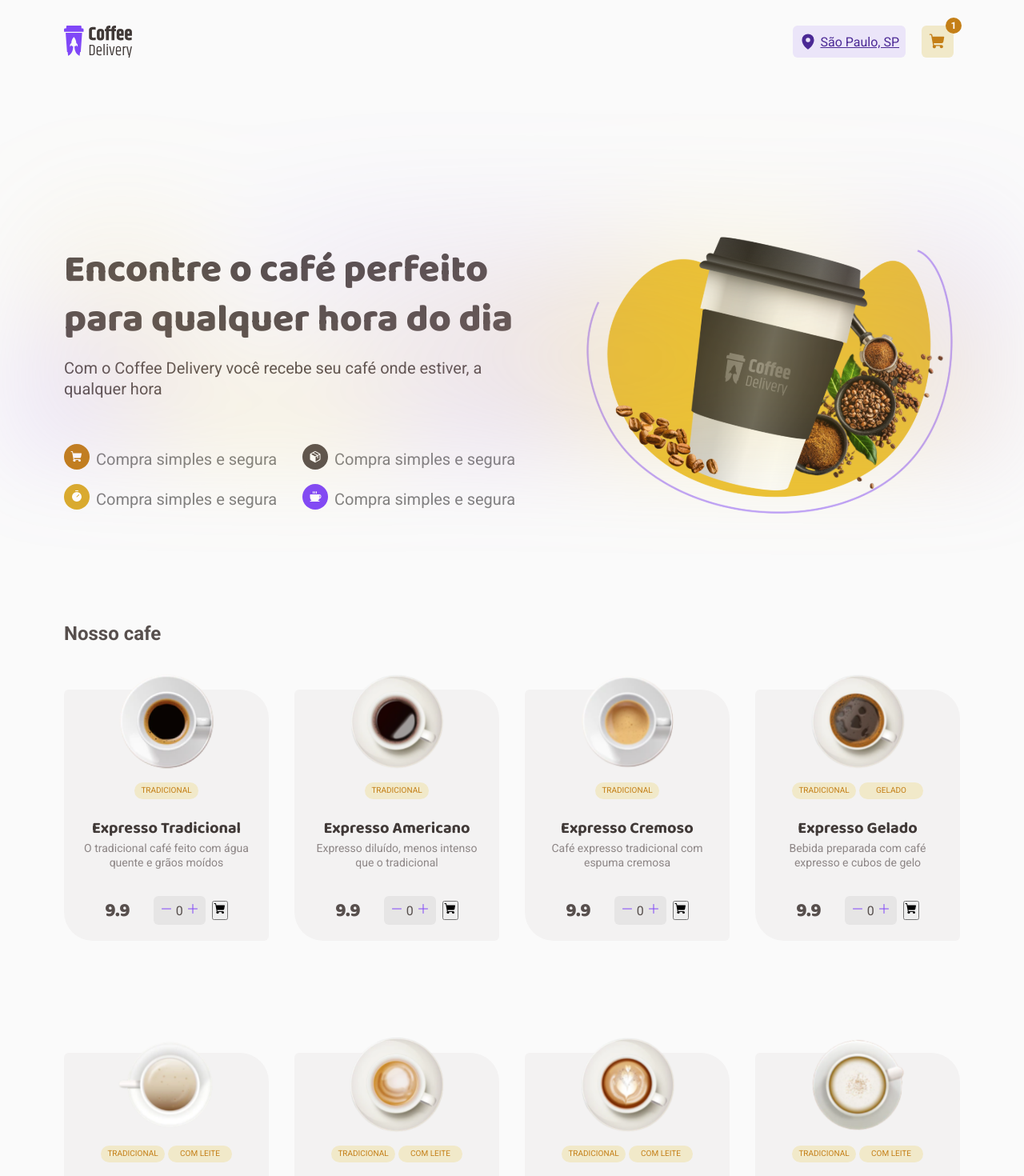
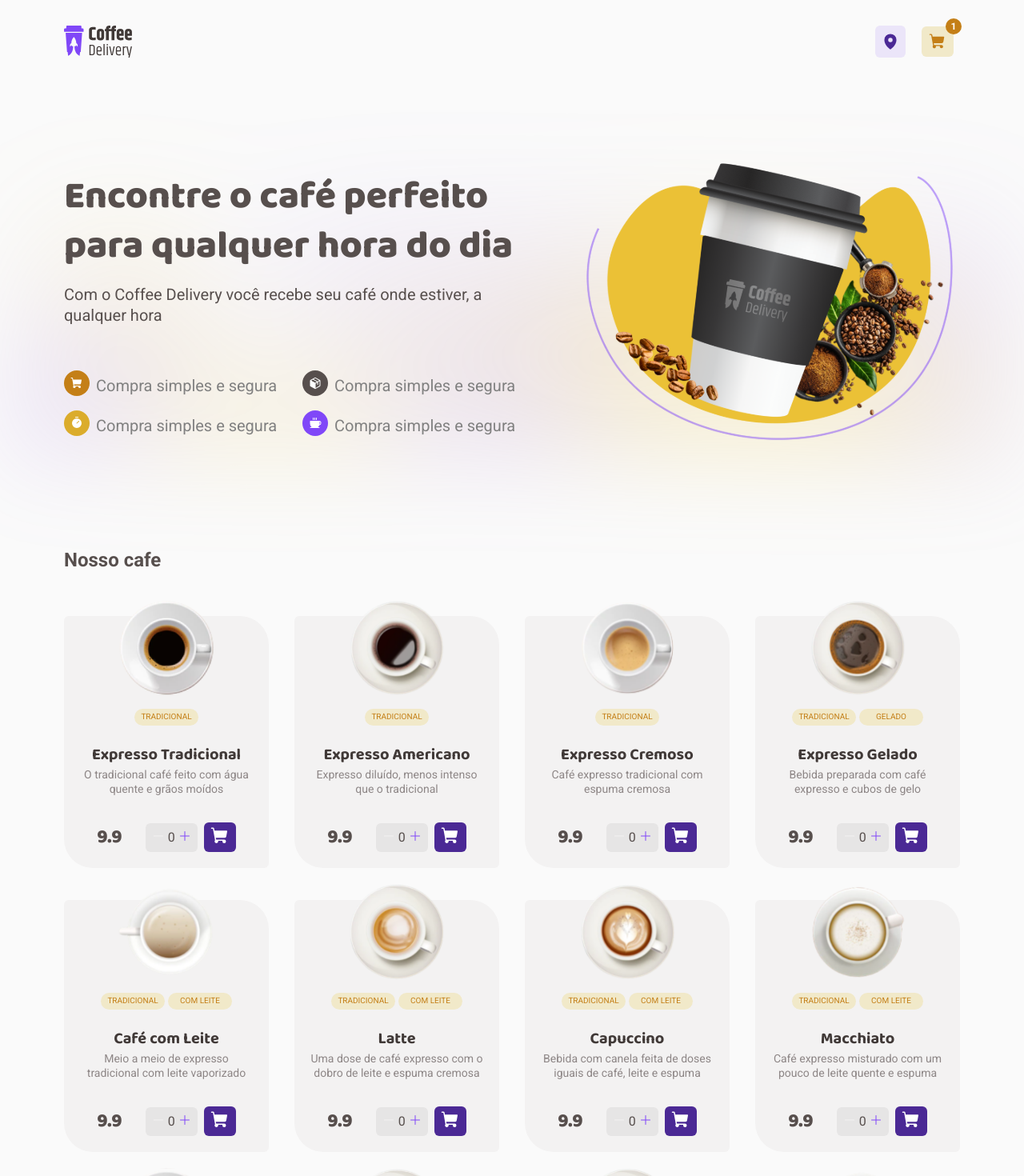
Before and after one commit to rocketseat-study-projects/coffee-delivery, a React (Vite) app: page / in a window 1280 px wide. Shown: the top 1470 px of the page at 80% size. Built offline with nearby package versions, Linux system fonts and the light colour scheme; no server answers; data requests are answered from the project's data file.

Commit message:
adjust cards

```diff
--- a/server.json
+++ b/server.json
@@ -92,7 +92,7 @@
       "image": "chocolate-quente.svg",
       "category": "Tradicional",
       "secondeCategory": "Com Leite",
-      "title": "Expresso Tradicional",
+      "title": "Chocolate Quente",
       "description": "Bebida feita com chocolate dissolvido no leite quente e café",
       "value": 10.9,
       "quantity": 0
--- a/src/components/Header/index.tsx
+++ b/src/components/Header/index.tsx
@@ -3,18 +3,32 @@ import { Cart, HeaderContainer, Location } from "./styles";
 
 import LogoCoffee from "../../assets/logo-coffee.svg";
 import { NavLink } from "react-router-dom";
+import { useEffect, useState } from "react";
 
 export function Header() {
+  const [city, setCity] = useState("");
+  async function geoLocation(lat: number, lon: number) {
+    const response = await fetch(
+      `https://nominatim.openstreetmap.org/reverse?lat=${lat}&lon=${lon}&format=json`
+    );
+    const data = await response.json();
+    setCity(data.address.city);
+  }
+  useEffect(() => {
+    navigator.geolocation.getCurrentPosition((position) => {
+      geoLocation(position.coords.latitude, position.coords.longitude);
+    });
+  }, []);
   return (
     <HeaderContainer>
       <img src={LogoCoffee} alt="" />
       <nav>
         <Location href="">
           <MapPin size={22} weight="fill" />
-          São Paulo, SP
+          {city}
         </Location>
-        <NavLink to="">
-          <Cart href="">
+        <NavLink to="/checkoutorder">
+          <Cart>
             <span>1</span>
             <ShoppingCart size={22} weight="fill" />
           </Cart>
--- a/src/components/Header/styles.ts
+++ b/src/components/Header/styles.ts
@@ -30,7 +30,16 @@ export const Location = styled.a`
   border-radius: 6px;
 `;
 
-export const Cart = styled.a`
+export const Cart = styled.div`
+  display: flex;
+  flex-direction: row;
+  justify-content: center;
+  align-items: center;
+  padding: 8px;
+  gap: 4px;
+
+  width: 38px;
+  height: 38px;
   background: ${(props) => props.theme["yellow-light"]};
   color: ${(props) => props.theme["yellow-dark"]};
   border-radius: 6px;
@@ -38,6 +47,10 @@ export const Cart = styled.a`
   width: 2.5rem;
 
   position: relative;
+
+  &:hover {
+    transform: scale(1.02);
+  }
 
   span {
     position: absolute;
--- a/src/pages/Home/components/CoffeeCard/index.tsx
+++ b/src/pages/Home/components/CoffeeCard/index.tsx
@@ -1,7 +1,8 @@
-import { Actions, AddCartWrapper, Buy, CoffeeCardContainer, Tags } from "./styles";
+import { Actions, AddCartWrapper, ButtonCart, Buy, CoffeeCardContainer, Tags } from "./styles";
 import { ShoppingCart } from "phosphor-react";
 import { useEffect, useState } from "react";
 import { QuantityInput } from "../../../../components/QuantityInput";
+import { formatMoney } from "../../../../utils/formatMoney";
 
 export interface Coffee {
   id: string;
@@ -16,7 +17,7 @@ export interface Coffee {
 }
 
 interface CoffeeProps {
-  coffee: Coffee[];
+  coffee: Coffee;
 }
 
 export function CoffeeCard({ coffee }: CoffeeProps) {
@@ -46,7 +47,6 @@ export function CoffeeCard({ coffee }: CoffeeProps) {
   }
   //função que diminui a quantidade
   function handleDecrease(id: string) {
-    console.log(id);
     coffees.map((item) => {
       if (item.id === id) {
         item.quantity = item.quantity - 1;
@@ -55,11 +55,14 @@ export function CoffeeCard({ coffee }: CoffeeProps) {
     });
     setCoffees([...coffees]);
   }
+
+  // const formattedPrice = formatMoney(coffee.value);
+  // console.log(formattedPrice);
   return (
     <>
       {coffees.map((coffee) => {
         return (
-          <CoffeeCardContainer>
+          <CoffeeCardContainer key={coffee.id}>
             <img src={`/coffee/${coffee.image}`} alt="" />
             <Tags>
               <span>{coffee.category}</span>
@@ -79,9 +82,9 @@ export function CoffeeCard({ coffee }: CoffeeProps) {
                     quantity={coffee.quantity}
                   />
                 </AddCartWrapper>
-                <button>
-                  <ShoppingCart weight="fill" />
-                </button>
+                <ButtonCart>
+                  <ShoppingCart weight="fill" size={24} />
+                </ButtonCart>
               </Actions>
             </Buy>
           </CoffeeCardContainer>
--- a/src/pages/Home/components/CoffeeCard/styles.ts
+++ b/src/pages/Home/components/CoffeeCard/styles.ts
@@ -1,8 +1,7 @@
 import styled from "styled-components";
 
 export const CoffeeCardContainer = styled.div`
-  /* width: 100%; */
-  margin-bottom: 100px;
+  width: 100%;
   width: 256px;
   background: ${(props) => props.theme["gray-100"]};
   display: flex;
@@ -19,6 +18,7 @@ export const CoffeeCardContainer = styled.div`
     height: 7.5rem;
     margin-top: -1.25rem;
   }
+
   h3 {
     font-family: "Baloo 2";
     font-style: normal;
@@ -88,6 +88,9 @@ export const Actions = styled.div`
   align-items: center;
   padding: 0px;
   gap: 8px;
+
+  button {
+  }
 `;
 export const AddCartWrapper = styled.div`
   display: flex;
@@ -104,5 +107,29 @@ export const AddCartWrapper = styled.div`
     border: 0;
     background: transparent;
     color: ${(props) => props.theme.purple};
+    cursor: pointer;
+
+    &:hover {
+      color: ${(props) => props.theme["purple-dark"]};
+      transition: color 0.2s;
+    }
+    &:disabled {
+      color: ${(props) => props.theme["gray-100"]};
+    }
   }
 `;
+
+export const ButtonCart = styled.button`
+  border: none;
+  background: ${(props) => props.theme["purple-dark"]};
+  color: ${(props) => props.theme.white};
+  border-radius: 6px;
+  width: 2.5rem;
+  height: 2.3rem;
+  cursor: pointer;
+
+  &:hover {
+    background: ${(props) => props.theme.purple};
+    transition: background-color 0.2s;
+  }
+`;
--- a/src/pages/Home/components/Intro/styles.ts
+++ b/src/pages/Home/components/Intro/styles.ts
@@ -11,10 +11,11 @@ export const IntroBanner = styled.div`
   filter: blur(50px);
   background-image: url(${backgroundIntro});
   background-size: cover;
+  z-index: -1;
 `;
 
 export const IntroContainer = styled.section`
-  padding: 5.75rem 0;
+  padding: 0 0 5.75rem 0;
   width: 100%;
   gap: 56px;
   margin-top: 5.875rem;
--- /dev/null
+++ b/src/utils/formatMoney.ts
@@ -0,0 +1,5 @@
+export function formatMoney(value: number) {
+  return value.toLocaleString("pt-BR", {
+    minimumFractionDigits: 2,
+  });
+}
```
Also changed, not shown: src/utils/Coffee.ts (deleted, +0 -161 lines).
